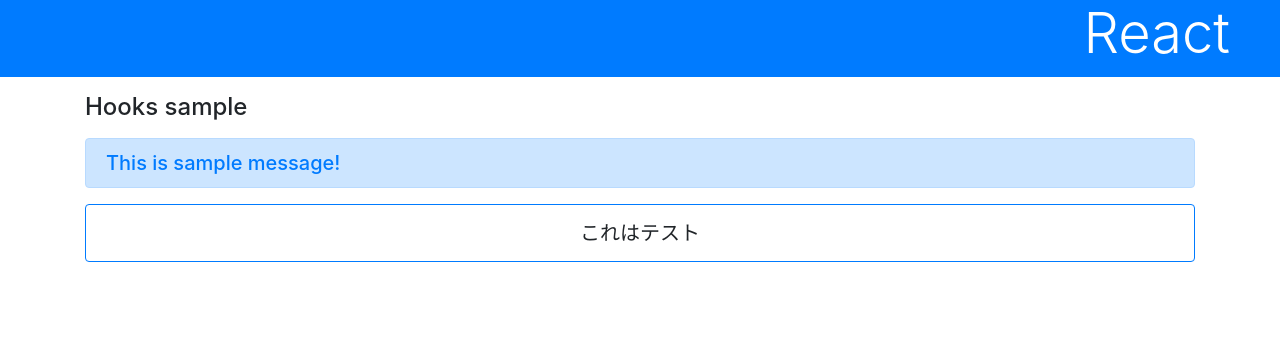
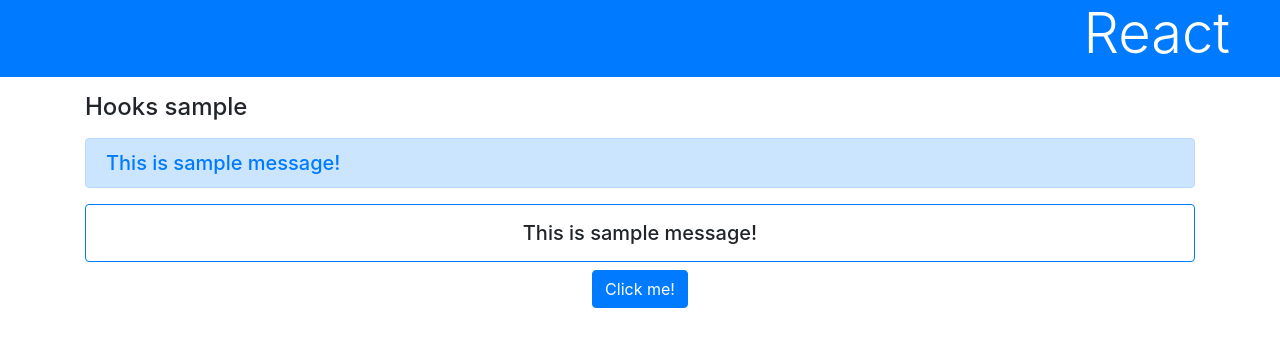
Before and after one commit to kosuke-17/react_app, a React (Create React App) app: page / in a window 1280 px wide. Shown: the top 346 px of the page. Built offline with nearby package versions, Linux system fonts and the light colour scheme.

Commit message:
属性値の更新

```diff
--- a/src/App.js
+++ b/src/App.js
@@ -15,15 +15,24 @@
 }
 
 function App() {
-  const [msg] = useState("This is sample message!")
-  const [str] = useState("これはテスト")
+  const [msg, setMsg] = useState("This is sample message!")
+  const doAction = ()=>{
+    let res = window.prompt('type your name:')
+    setMsg("Hello, " +  res + "!!")
+  }
+
   return (
     <div>
       <h1 className="bg-primary text-white display-4">React</h1>
       <div className="container">
         <h4 className="my-3">Hooks sample</h4>
         <AlertMessage message={msg} />
-        <CardMessage message={str} />
+        <CardMessage message={msg} />
+        <div className="text-center">
+          <button onClick={doAction} className="btn btn-primary">
+            Click me!
+          </button>
+        </div>
       </div>
     </div>
   )
```
